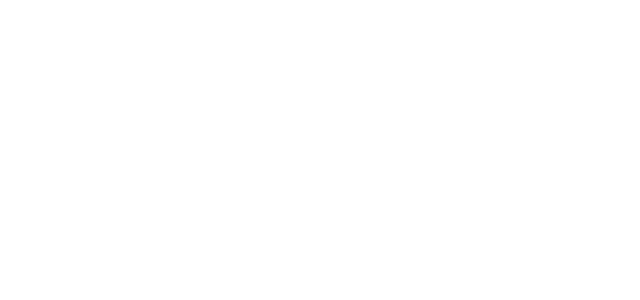
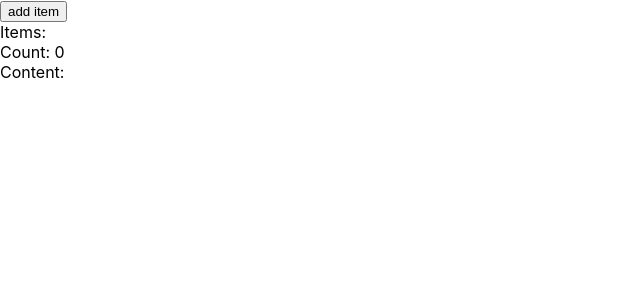
Before and after one commit to syedmhdm/react-practice, a React (Create React App) app: page / in a window 1280 px wide. Shown: the top 300 px of the page, without its empty margins (0-640 px from the left). Built offline with nearby package versions, Linux system fonts and the light colour scheme.

Commit message:
useReducer

```diff
--- a/src/App.js
+++ b/src/App.js
@@ -15,6 +15,7 @@
         )}
       /> */}
       {/* <ContentWithHundred items={"tes"} count={"33"} content={"sdff"} /> */}
+      <BasicComp />
     </div>
   );
 }
--- a/src/BasicComp.jsx
+++ b/src/BasicComp.jsx
@@ -1,10 +1,45 @@
-function BasicComp({ content }) {
+import { useReducer } from "react";
+
+const initialState = {
+  items: [],
+  count: 0,
+  content: "",
+};
+
+function reducer(prevState, action) {
+  if (action.type === "additem") {
+    return {
+      ...prevState,
+      items: [...prevState.items, action.payload],
+      count: prevState.items.length + 1,
+    };
+  }
+  return prevState;
+}
+
+function BasicComp() {
+  const [{ items, count, content }, dispatch] = useReducer(
+    reducer,
+    initialState
+  );
+
   return (
     <div>
-      {/* <div>Items: {items}</div>
-      <div>Count: {count}</div> */}
+      <button
+        onClick={() =>
+          dispatch({ type: "additem", payload: { item: "first item" } })
+        }
+      >
+        add item
+      </button>
+      <div>
+        Items:{" "}
+        {items.map((el, i) => (
+          <p key={i}>{el.item}</p>
+        ))}
+      </div>
+      <div>Count: {count}</div>
       <div>Content: {content}</div>
-      Basic Comp
     </div>
   );
 }
```
